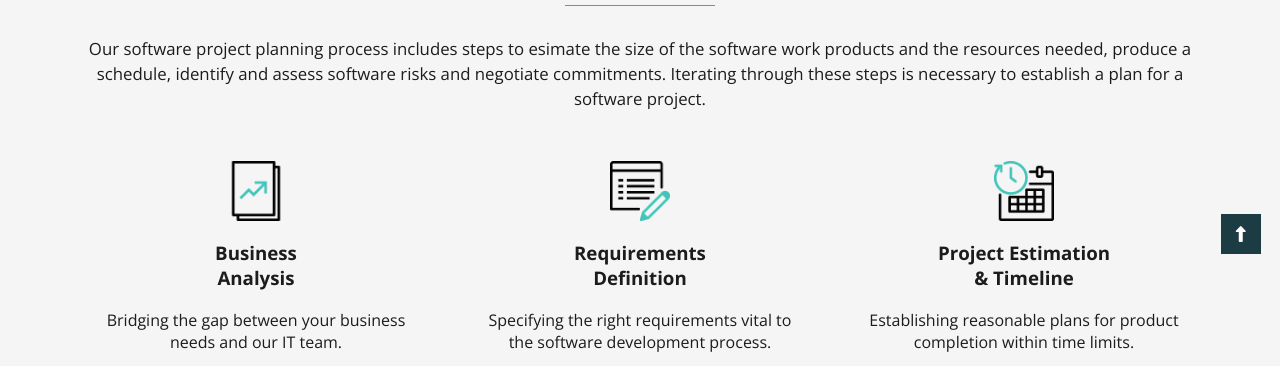
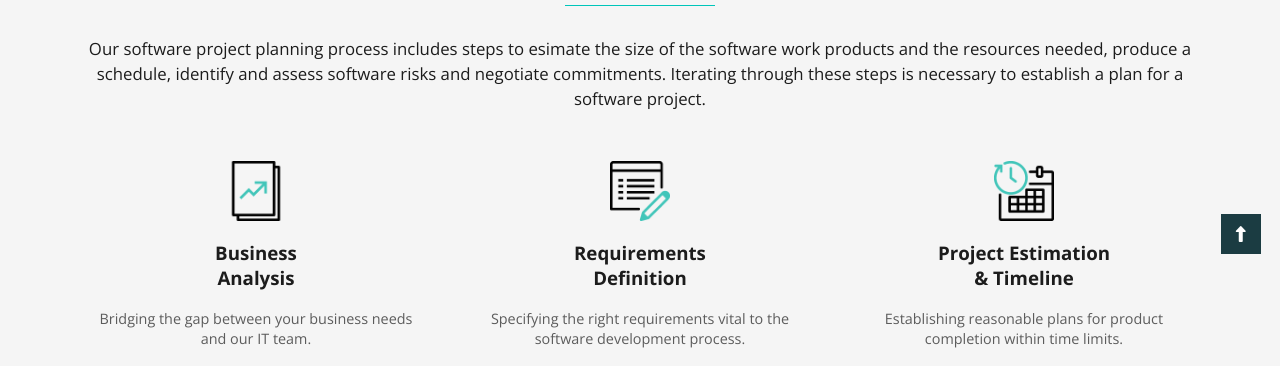
Before and after one commit to HoodTerror/jmsoft_solutions, a plain HTML site: page services/quality-assurance.html in a window 1280 px wide. Shown: the part 586-952 px from the top of the page. Drawn offline with nearby package versions, Linux system fonts and the light colour scheme.

Commit message:
Quality assurance page edited

```diff
--- a/assets/css/services/quality-assurance/quality-assurance-styles.css
+++ b/assets/css/services/quality-assurance/quality-assurance-styles.css
@@ -62,6 +62,9 @@ main .quality-assurance-section-3 .tests h3 {
 main .quality-assurance-section-1 .qualities .p,
 main .quality-assurance-section-3 .tests .p {
     text-align: center;
+    font-size: 0.9em;
+    line-height: 1.4em;
+    opacity: 0.7;
 }
 
 /* Quality Assurance Section 1 */
```
